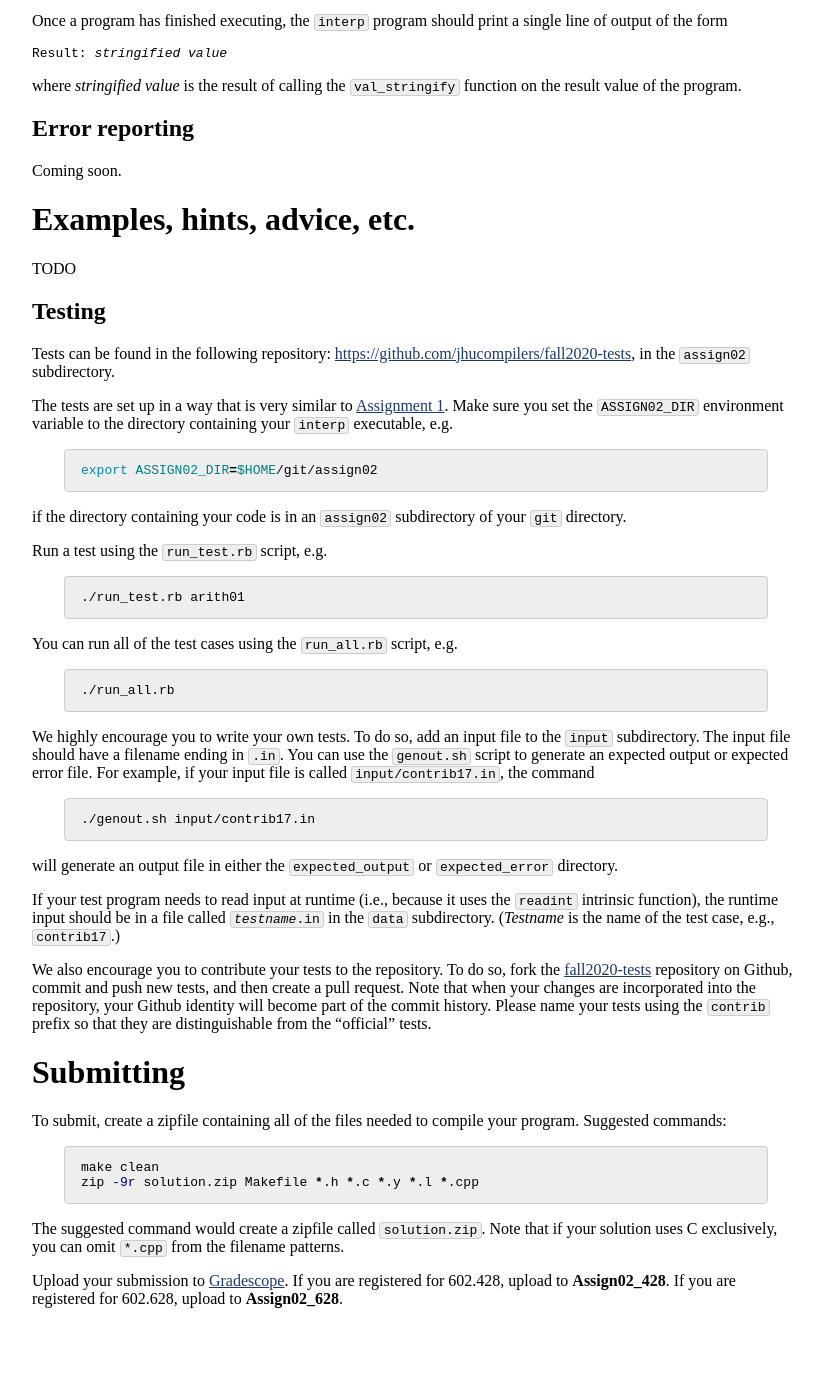
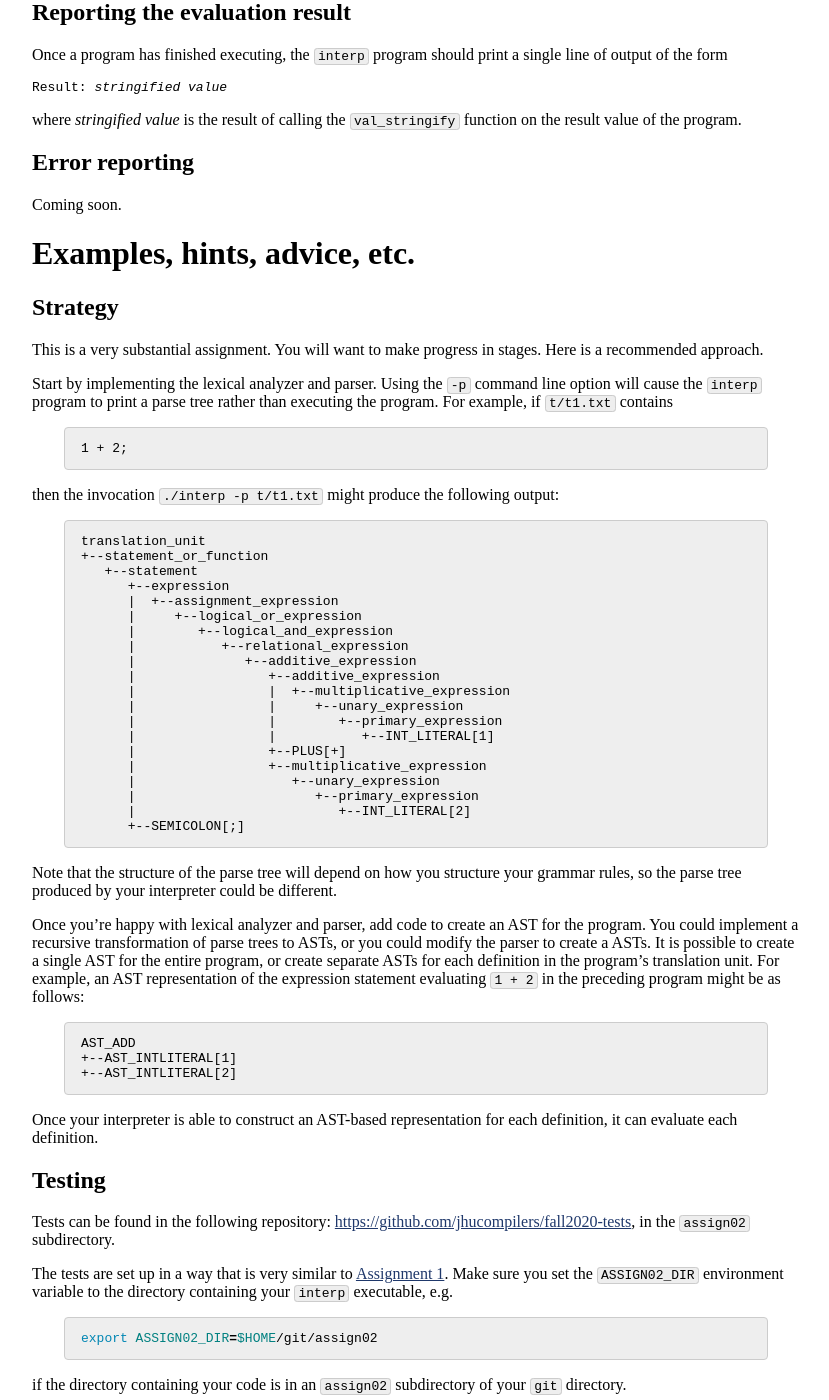
Before and after one commit to jhucompilers/fall2020, a Jekyll site: the page built from assign/assign02.md, in a window 1280 px wide and 1400 px high, scrolled down 5781 px. Shown: the whole window, without its empty margins (224-1053 px from the left). Built offline with Jekyll 4.4.1, drawn with Linux system fonts in a browser that asks for light colours; before the commit the page ends 7121 px from its top, so only the background shows below that; some of the changed text lies outside the part shown.

Commit message:
strategy

````diff
--- a/assign/assign02.md
+++ b/assign/assign02.md
@@ -3,9 +3,11 @@ layout: default
 title: "Assignment 2: Interpreter"
 ---
 
-*Preliminary assignment description, not official yet*
+*This assignment description is somewhat preliminary, and is likely to be updated*
 
-**Due**: TBD
+Due: **Friday, Oct 16th** by 11pm
+
+Points: This assignment is worth 200 points
 
 # Overview
 
@@ -274,7 +276,52 @@ Coming soon.
 
 # Examples, hints, advice, etc.
 
-TODO
+## Strategy
+
+This is a very substantial assignment.  You will want to make progress in stages.  Here is a recommended approach.
+
+Start by implementing the lexical analyzer and parser.  Using the `-p` command line option will cause the `interp` program to print a parse tree rather than executing the program.  For example, if `t/t1.txt` contains
+
+```
+1 + 2;
+```
+
+then the invocation `./interp -p t/t1.txt` might produce the following output:
+
+```
+translation_unit
++--statement_or_function
+   +--statement
+      +--expression
+      |  +--assignment_expression
+      |     +--logical_or_expression
+      |        +--logical_and_expression
+      |           +--relational_expression
+      |              +--additive_expression
+      |                 +--additive_expression
+      |                 |  +--multiplicative_expression
+      |                 |     +--unary_expression
+      |                 |        +--primary_expression
+      |                 |           +--INT_LITERAL[1]
+      |                 +--PLUS[+]
+      |                 +--multiplicative_expression
+      |                    +--unary_expression
+      |                       +--primary_expression
+      |                          +--INT_LITERAL[2]
+      +--SEMICOLON[;]
+```
+
+Note that the structure of the parse tree will depend on how you structure your grammar rules, so the parse tree produced by your interpreter could be different.
+
+Once you're happy with lexical analyzer and parser, add code to create an AST for the program.  You could implement a recursive transformation of parse trees to ASTs, or you could modify the parser to create a ASTs.  It is possible to create a single AST for the entire program, or create separate ASTs for each definition in the program's translation unit.  For example, an AST representation of the expression statement evaluating `1 + 2` in the preceding program might be as follows:
+
+```
+AST_ADD
++--AST_INTLITERAL[1]
++--AST_INTLITERAL[2]
+```
+
+Once your interpreter is able to construct an AST-based representation for each definition, it can evaluate each definition.
 
 ## Testing
 
````
